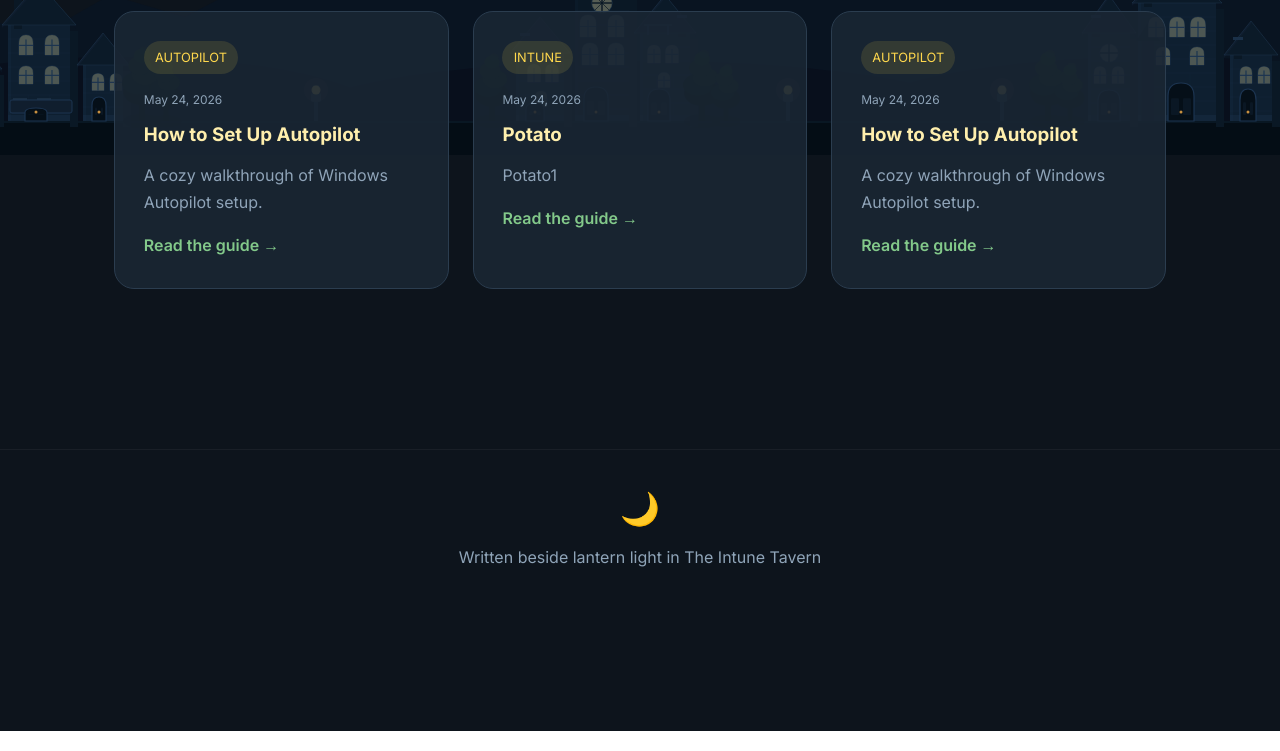
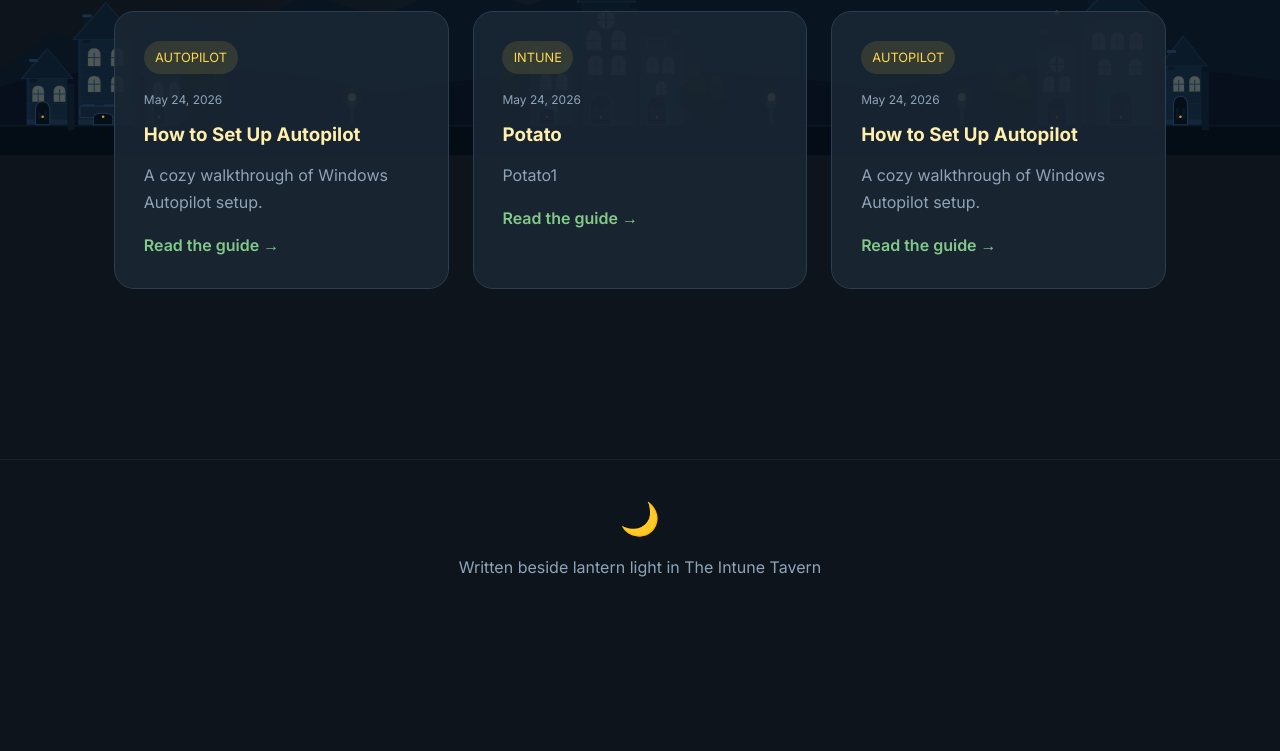
Before and after one commit to anyways-modernize/anyways-modernize.github.io, a plain HTML site: page index.html in a window 1280 px wide. Shown: the part 645-1396 px from the top of the page. Drawn offline with Linux system fonts and the light colour scheme.

Commit message:
Update style.css

```diff
--- a/css/style.css
+++ b/css/style.css
@@ -67,7 +67,7 @@
   width: 100%;
   z-index: 2;
   pointer-events: none;
-  height: 300px; /* full SVG height */
+  height: 160px;
   overflow: hidden;
 }
 
@@ -150,7 +150,7 @@
 .section {
   position: relative; z-index: 10;
   max-width: 1100px; margin: auto;
-  padding: 2rem 1.5rem 160px;
+  padding: 2rem 1.5rem 170px;
 }
 .section-title {
   font-family: 'Pixelify Sans', sans-serif;
@@ -197,7 +197,7 @@
   position: relative;
   z-index: 3;
   border-top: 1px solid rgba(255,255,255,0.05);
-  padding: 2rem 2rem 160px;
+  padding: 2rem 2rem 170px;
   text-align: center;
   color: var(--muted);
 }
```
